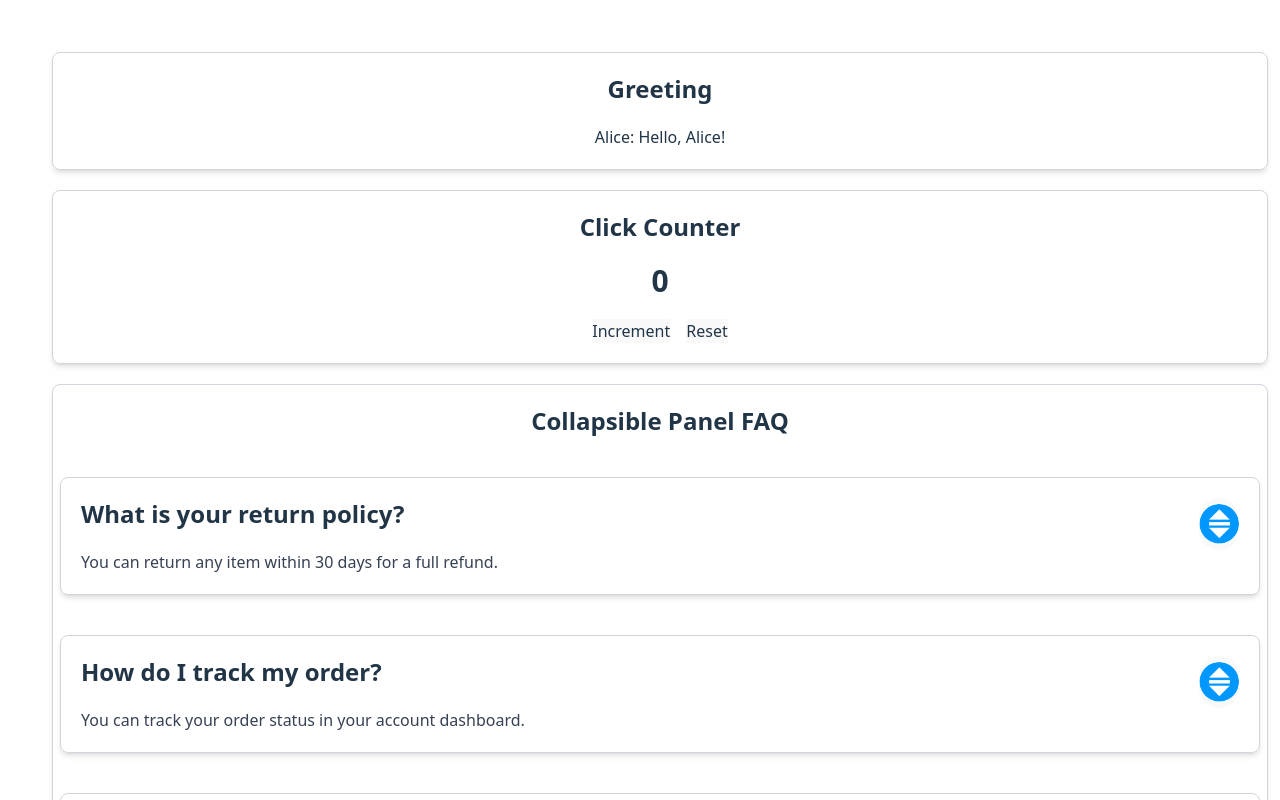
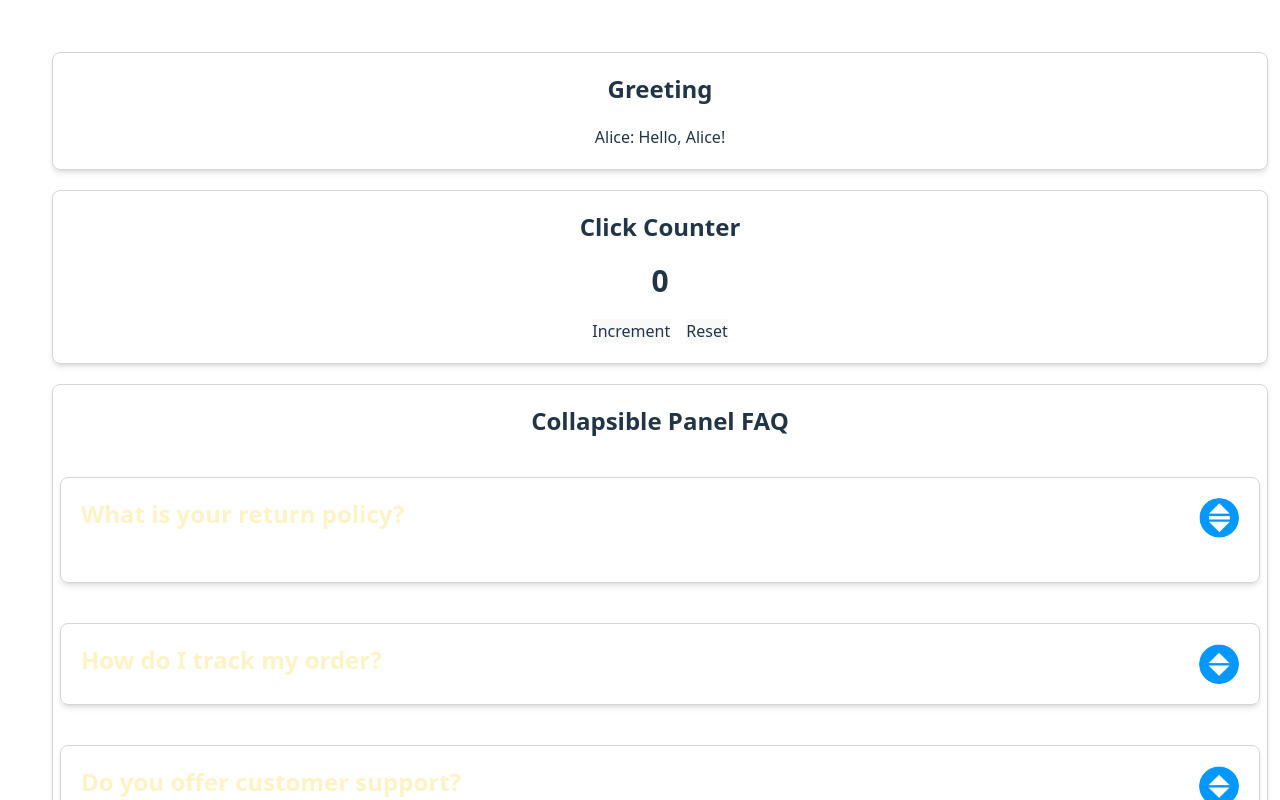
Before and after one commit to sfjadi2010/challenges-project, a React (Vite) app: page / in a window 1280 px wide. Both pictures are taken after a click on the button 1219 px from the left and 524 px from the top of the page. Shown: the top 800 px of the page. Built offline with nearby package versions, Linux system fonts and the light colour scheme.

Commit message:
feat: update CollapsiblePanel and ToggleDetails components to support unique IDs for toggling and improve FAQ rendering

```diff
--- a/src/components/basic/CollapsiblePanel.jsx
+++ b/src/components/basic/CollapsiblePanel.jsx
@@ -2,13 +2,16 @@ import React from "react";
 import Collapsed from "@assets/collapsed.png";
 import Expanded from "@assets/expanded.png";
 
-const CollapsiblePanel = ({ question, answer, isOpen, toggleDetails }) => {
+const CollapsiblePanel = ({ id, question, answer, isOpen, toggleDetails }) => {
   return (
     <div className="container flex flex-col justify-start w-300 p-5 m-5 border border-gray-300 rounded-lg shadow-md">
       <div className="flex align-items-center justify-between">
-        <h2 className="pb-5 text-2xl font-bold">{question}</h2>
+        <h2 className="text-2xl font-bold text-amber-100">{question}</h2>
 
-        <button onClick={toggleDetails} className="border-0 rounded-3xl">
+        <button
+          onClick={() => toggleDetails(id)}
+          className="border-0 rounded-3xl"
+        >
           {isOpen ? (
             <img
               src={Expanded}
@@ -25,7 +28,7 @@ const CollapsiblePanel = ({ question, answer, isOpen, toggleDetails }) => {
         </button>
       </div>
 
-      {isOpen && <p className="text-gray-700 text-left">{answer}</p>}
+      {isOpen && <p className="text-white text-left">{answer}</p>}
     </div>
   );
 };
--- a/src/components/basic/ToggleDetails.jsx
+++ b/src/components/basic/ToggleDetails.jsx
@@ -2,27 +2,30 @@ import React, { useState } from "react";
 import CollapsiblePanel from "./CollapsiblePanel";
 
 const ToggleDetails = () => {
-  const [isOpen, setIsOpen] = useState(false);
+  const [openId, setOpenId] = useState(null);
 
-  const toggleDetails = () => {
-    console.log("Toggling details");
-    setIsOpen(!isOpen);
+  const toggleDetails = (id) => {
+    setOpenId(openId === id ? null : id);
   };
 
   const faq = [
     {
+      id: 1,
       question: "What is your return policy?",
       answer: "You can return any item within 30 days for a full refund.",
     },
     {
+      id: 2,
       question: "How do I track my order?",
       answer: "You can track your order status in your account dashboard.",
     },
     {
+      id: 3,
       question: "Do you offer customer support?",
       answer: "Yes, our customer support is available 24/7 via chat and email.",
     },
     {
+      id: 4,
       question: "Where are you located?",
       answer: "We are located in San Francisco, CA.",
     },
@@ -32,12 +35,14 @@ const ToggleDetails = () => {
     <div className="container flex flex-col items-center justify-center p-5 m-5 border border-gray-300 rounded-lg shadow-md">
       <h2 className="pb-5 text-2xl font-bold">Collapsible Panel FAQ</h2>
 
-      {faq && faq.map((item, index) => (
+      {faq &&
+        faq.map((item) => (
           <CollapsiblePanel
-          key={index}
+            key={item.id}
+            id={item.id}
             question={item.question}
             answer={item.answer}
-          isOpen={isOpen}
+            isOpen={openId === item.id}
             toggleDetails={toggleDetails}
           />
         ))}
```
Lines whose indentation alone changed are shown as unchanged.
